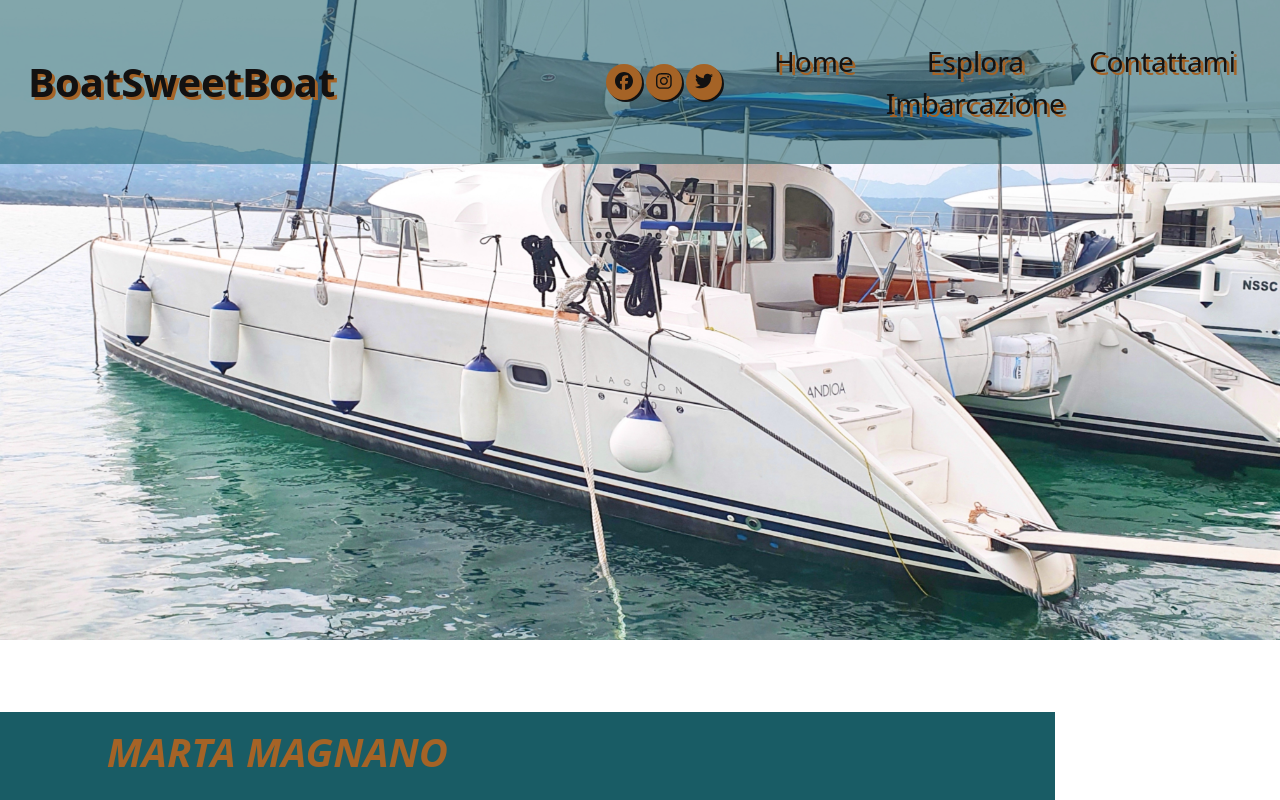
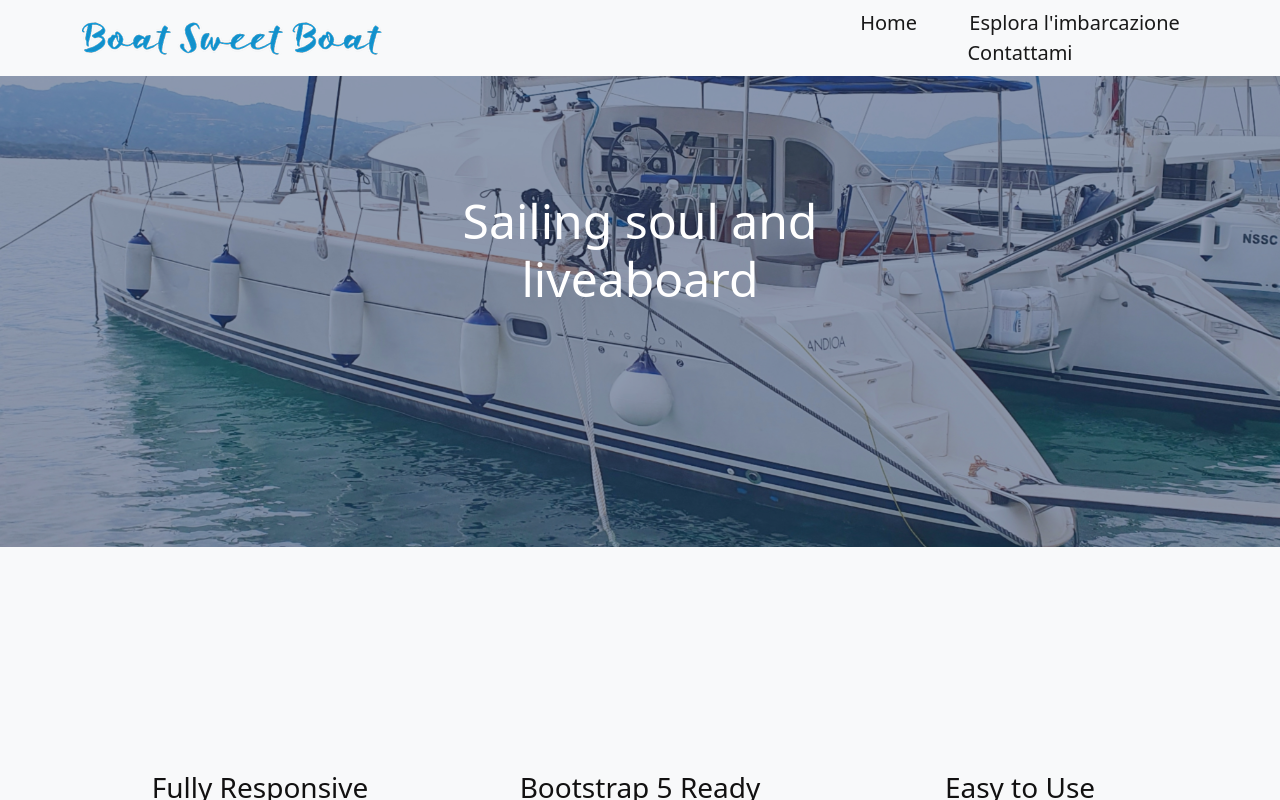
Before and after one commit to takenX10/BoatSweetBoat, a React (Vite) app in the folder client/BoatSweetBoat/: page / in a window 1280 px wide. Shown: the top 800 px of the page. Built offline with nearby package versions, Linux system fonts and the light colour scheme.

Commit message:
New home indexing

```diff
--- a/client/BoatSweetBoat/src/index.jsx
+++ b/client/BoatSweetBoat/src/index.jsx
@@ -14,9 +14,8 @@ export default function App() {
   return (
     <BrowserRouter>
       <Routes>
-          <Route index element={<Home />} />
+          <Route index element={<HomeTemplate />} />
           <Route path="/about" element={<About />} />
-          <Route path="/home2" element={<HomeTemplate />} />
           <Route path="/esplora-imbarcazione/*" element={<EsploraImbarcazione />} />
           <Route path="/test" element={<Test />} />
       </Routes>
--- a/client/BoatSweetBoat/src/pages/HomeTemplate/Navbar.jsx
+++ b/client/BoatSweetBoat/src/pages/HomeTemplate/Navbar.jsx
@@ -15,7 +15,7 @@ const Navbar = () => {
                 <a className="navbar-brand" href="/">Home</a>
                 </li>
                 <li class="nav-item">
-                <a className="navbar-brand" href="#signup">Esplora l'imbarcazione</a>
+                <a className="navbar-brand" href="/esplora-imbarcazione/">Esplora l'imbarcazione</a>
                 </li>
                 <li class="nav-item">
                 <a className="navbar-brand" href="#footerTemplate">Contattami</a>
```
